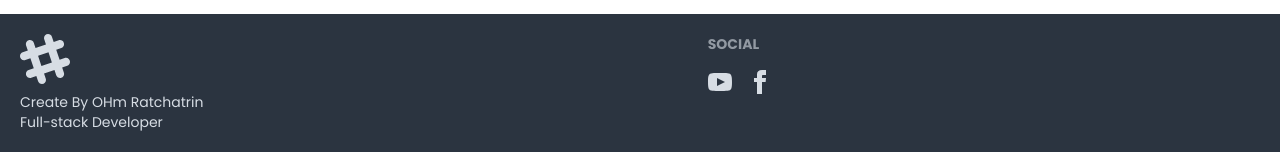
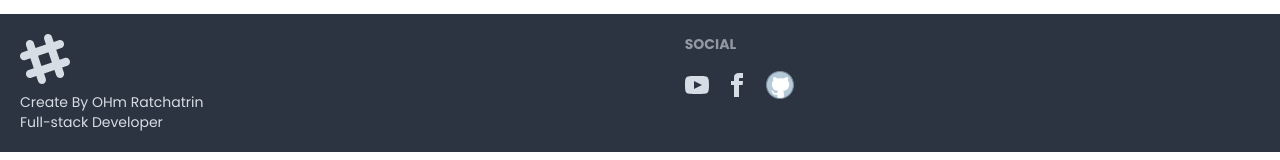
Before and after one commit to Ratchatrin/Shop, a React (Vite) app in the folder frontend-page/: page /home in a window 1280 px wide. Shown: the part 384-544 px from the top of the page. Built offline with nearby package versions, Linux system fonts and the light colour scheme; no server answers.

Commit message:
add github

```diff
--- a/frontend-page/src/component/footer/Footer.tsx
+++ b/frontend-page/src/component/footer/Footer.tsx
@@ -22,7 +22,7 @@ function Footer() {
         </aside>
         <nav>
           <h6 className="footer-title">Social</h6>
-          <div className="grid grid-flow-col gap-4">
+          <div className="grid grid-flow-col gap-4 items-center">
             {/* <a>
               <svg
                 xmlns="http://www.w3.org/2000/svg"
@@ -62,6 +62,29 @@ function Footer() {
                 <path d="M9 8h-3v4h3v12h5v-12h3.642l.358-4h-4v-1.667c0-.955.192-1.333 1.115-1.333h2.885v-5h-3.808c-3.596 0-5.192 1.583-5.192 4.615v3.385z"></path>
               </svg>
             </a>
+            <a href="https://github.com/Ratchatrin" target="_blank">
+              <svg
+                xmlns="http://www.w3.org/2000/svg"
+                x="0px"
+                y="0px"
+                width="30"
+                height="30"
+                viewBox="0 0 30 30"
+              >
+                <path
+                  fill="#b6c9d6"
+                  d="M28.5,15c0,7.515-6.123,13.5-13.5,13.5C7.624,28.5,1.5,22.515,1.5,15S7.485,1.5,15,1.5 S28.5,7.485,28.5,15z"
+                ></path>
+                <path
+                  fill="#fff"
+                  d="M24.317,14.522c0,1.631-0.843,3.898-2.227,5.024c-1.119,0.912-2.597,1.199-4.268,1.29 c0.628,0.381,1.046,1.072,1.046,1.86v5.402c-1.053,0.262-2.15,0.403-3.28,0.403c-1.119,0-2.212-0.138-3.258-0.4v-3.549 c-0.454,0.142-1.05,0.225-1.816,0.185c-2.543-0.134-2.906-1.678-3.313-2.768c-0.41-1.09-1.682-1.228-1.5-1.678 c0.878-0.301,1.567-0.014,2.033,0.341c0.37,0.282,0.628,0.68,0.8,1.111c0.197,0.493,0.721,1.316,2.023,1.316 c0.919,0,1.464-0.214,1.776-0.425c0.018-0.77,0.44-1.438,1.057-1.805c-1.773-0.113-3.327-0.447-4.472-1.442 c-1.271-1.104-2.038-3.309-2.038-4.864c0-1.297,0.534-2.895,1.449-3.901c0.029-0.029,0.055-0.062,0.091-0.091 C8.211,9.898,7.967,8.648,8.559,7.119c1.762-0.033,3.153,0.93,3.72,1.395c1.024-0.236,2.143-0.349,3.32-0.349 c1.206,0,2.358,0.105,3.4,0.349c0.567-0.465,1.962-1.428,3.72-1.391c0.618,1.591,0.331,2.881,0.116,3.484 C23.772,11.685,24.317,13.214,24.317,14.522z"
+                ></path>
+                <path
+                  fill="#788b9c"
+                  d="M15,29C7.28,29,1,22.72,1,15C1,7.149,7.149,1,15,1s14,6.149,14,14C29,22.72,22.72,29,15,29z M15,2C7.71,2,2,7.71,2,15c0,7.168,5.832,13,13,13s13-5.832,13-13C28,7.71,22.29,2,15,2z"
+                ></path>
+              </svg>
+            </a>
           </div>
         </nav>
       </footer>
```
